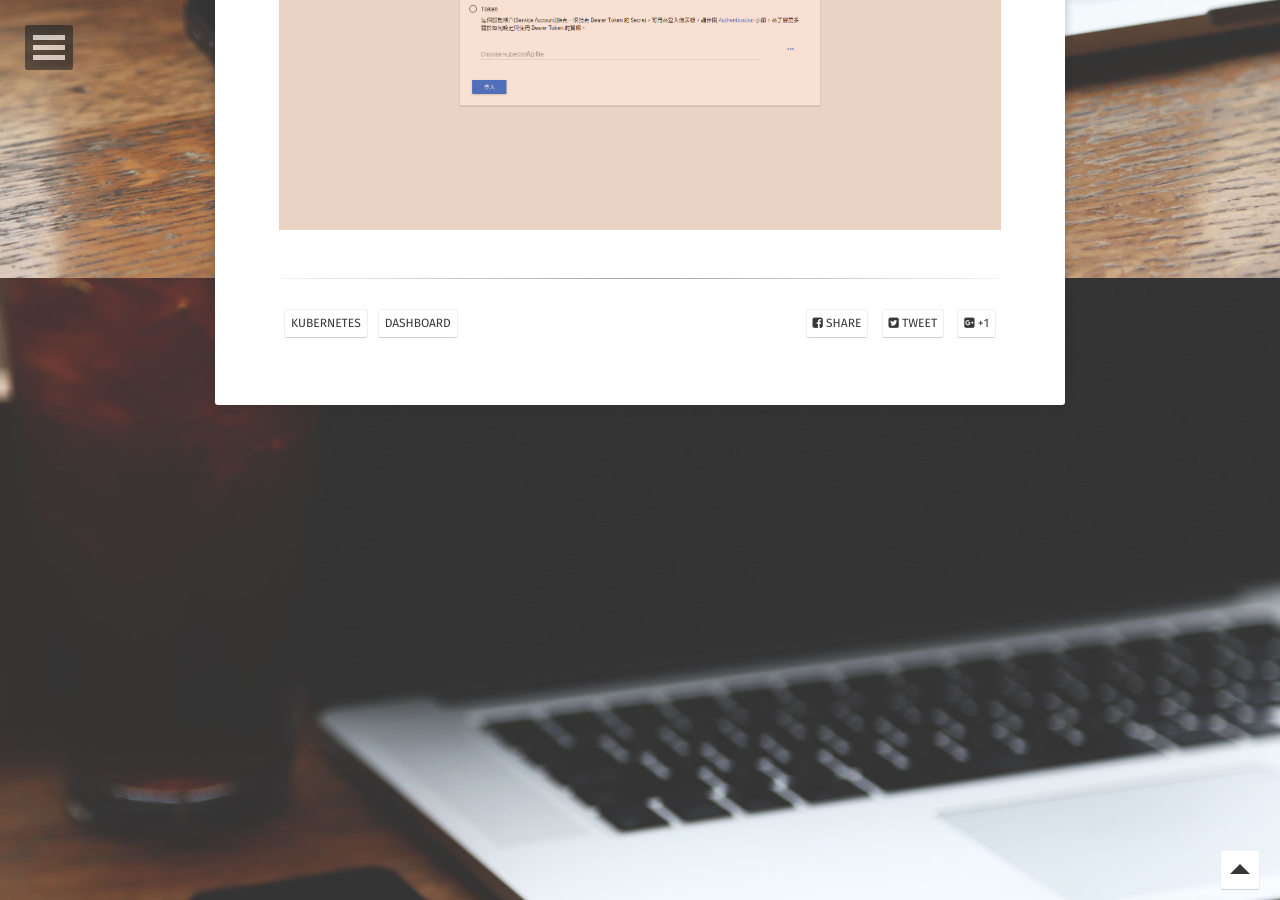
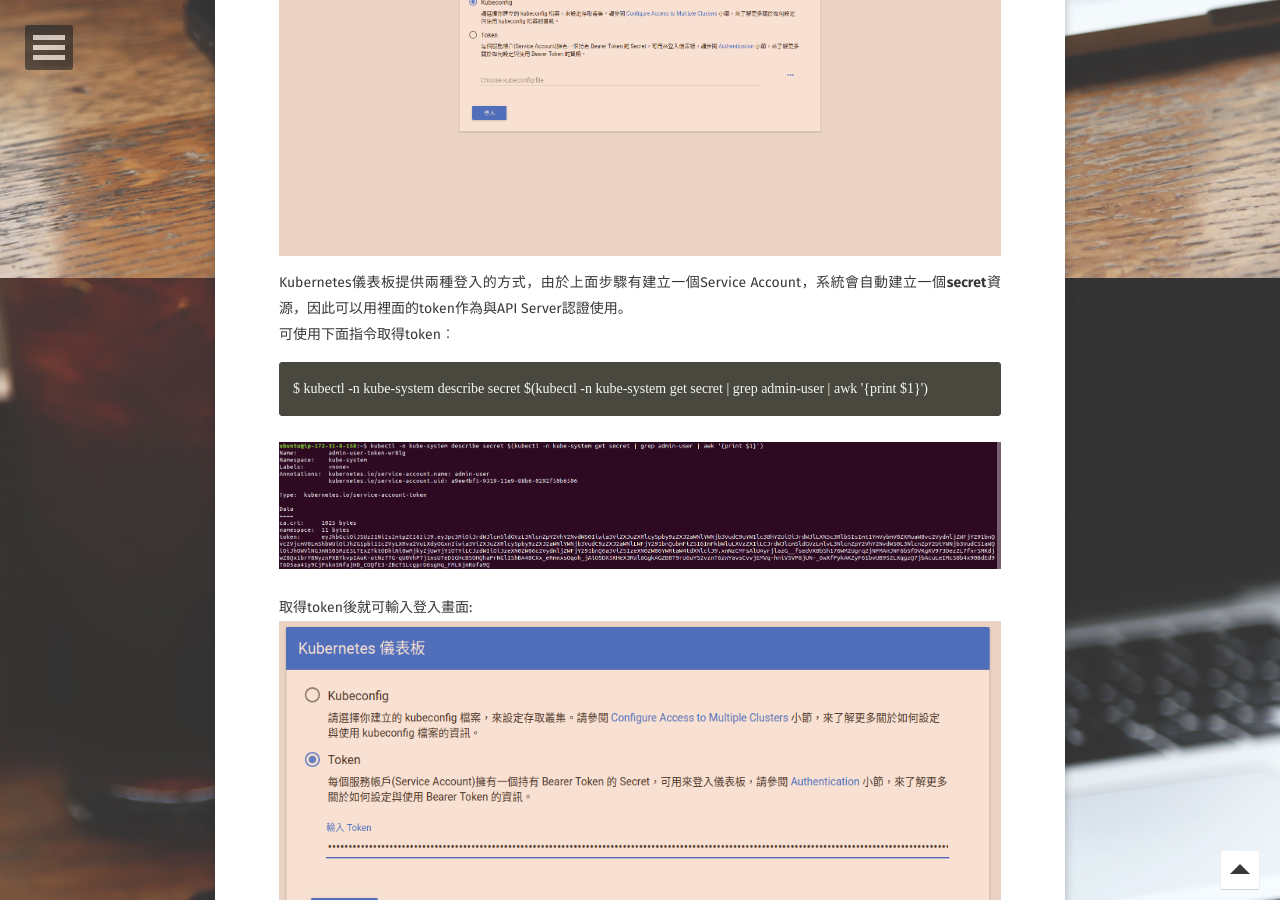
Before and after one commit to kisekitw/kisekitw.github.io, a Jekyll site: the page built from _posts/2019-06-20-K8S Web Dashboard.md, in a window 1280 px wide and 900 px high, scrolled down 4222 px. Built offline with Jekyll 4.4.1, drawn with Linux system fonts in a browser that asks for light colours; some web fonts are replaced; some of the changed text lies outside the part shown.

Commit message:
K8S dashboard

````diff
--- a/_posts/2019-06-20-K8S Web Dashboard.md
+++ b/_posts/2019-06-20-K8S Web Dashboard.md
@@ -60,7 +60,7 @@ spec:
 status:
   loadBalancer: {}
 ```
-修改好後再重新apply一次就會套用新的組態。
+修改好後會自動套用新的組態。
 
 ## 建立Service Account(RBAC)
 首先建立一個yaml檔案，命名為k8s-dashboard-adminuser.yaml(可隨意命名)並編輯該檔案:
@@ -107,7 +107,7 @@ $ kubectl create -f clusterRoleBinding.yaml
 ```
 最後可執行下面指令檢查是否有成功繫結:
 ```
-$ kubectl describe clusterrole/cluster-admin
+$ kubectl describe ClusterRoleBinding/admin-user
 ```
 結果應如下圖：
 ![Cluster Role Binding](https://github.com/kisekitw/kisekitw.github.io/blob/master/assets/img/1080621/clusterRoleBinding.png?raw=true)
@@ -135,4 +135,14 @@ External Traffic Policy:  Cluster
 Events:                   <none>
 ```
 接著用Node IP + NodePort就可以存取Dashboard：
-![Dashboard UI](https://github.com/kisekitw/kisekitw.github.io/blob/master/assets/img/1080621/DashboardUI.png?raw=true)
+![Dashboard Login UI](https://github.com/kisekitw/kisekitw.github.io/blob/master/assets/img/1080621/DashboardUI.png?raw=true)
+
+Kubernetes儀表板提供兩種登入的方式，由於上面步驟有建立一個Service Account，系統會自動建立一個**secret**資源，因此可以用裡面的token作為與API Server認證使用。
+可使用下面指令取得token︰
+```
+$ kubectl -n kube-system describe secret $(kubectl -n kube-system get secret | grep admin-user | awk '{print $1}')
+```
+![Cluster Role Binding](https://github.com/kisekitw/kisekitw.github.io/blob/master/assets/img/1080621/token.png?raw=true)
+取得token後就可輸入登入畫面:
+![Input Token](https://github.com/kisekitw/kisekitw.github.io/blob/master/assets/img/1080621/InputToken.png?raw=true)
+![LoginSuccess](https://github.com/kisekitw/kisekitw.github.io/blob/master/assets/img/1080621/LoginSuccess.png?raw=true)
````
Also changed, not shown: other parts of _posts/2019-06-20-K8S Web Dashboard.md (+1 -1 lines), assets/img/1080621/InputToken.png (added), assets/img/1080621/LoginSuccess.png (added), assets/img/1080621/token.png (added).
